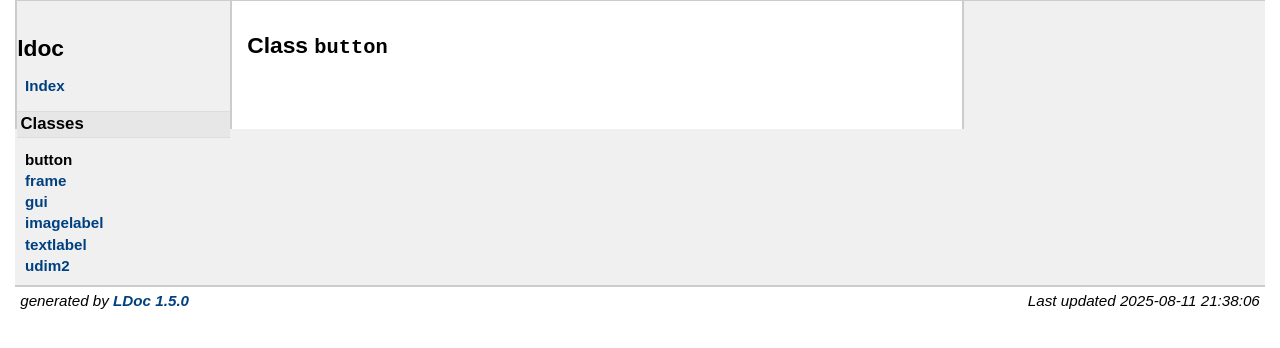
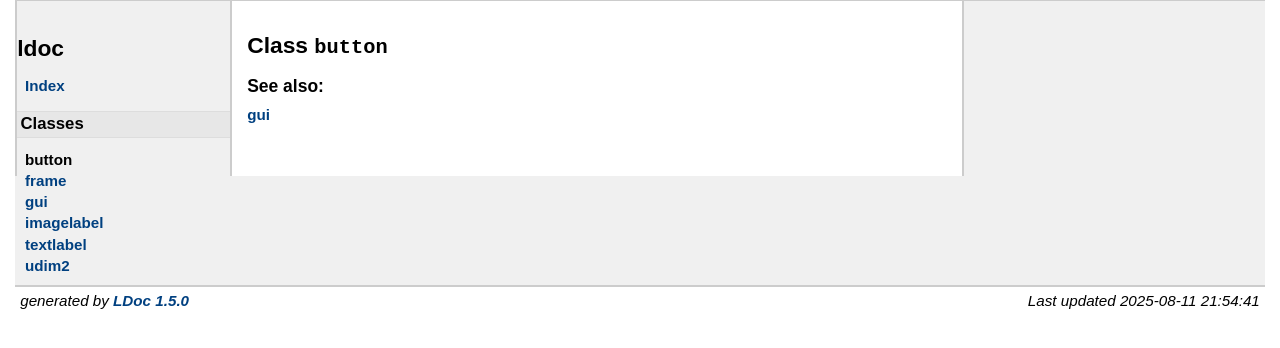
Before and after one commit to agussts/pp, a plain HTML site: page classes/button.html in a window 1280 px wide. Drawn offline with Linux system fonts and the light colour scheme.

Commit message:
deploy: c4576bd5a899f937bd90a26ecc534c504a94743d

```diff
--- a/classes/button.html
+++ b/classes/button.html
@@ -50,6 +50,10 @@
 <h1>Class <code>button</code></h1>
 <p></p>
 <p></p>
+    <h3>See also:</h3>
+    <ul>
+         <a href="../classes/gui.html#">gui</a>
+    </ul>
 
 
 
@@ -63,7 +67,7 @@
 </div> <!-- id="main" -->
 <div id="about">
 <i>generated by <a href="http://github.com/lunarmodules/LDoc">LDoc 1.5.0</a></i>
-<i style="float:right;">Last updated 2025-08-11 21:38:06 </i>
+<i style="float:right;">Last updated 2025-08-11 21:54:41 </i>
 </div> <!-- id="about" -->
 </div> <!-- id="container" -->
 </body>
```
Also changed, not shown: classes/frame.html (+5 -1 lines), classes/gui.html (+1 -1 lines), classes/imagelabel.html (+5 -1 lines), classes/textlabel.html (+5 -1 lines), classes/udim2.html (+1 -1 lines), index.html (+1 -1 lines).
